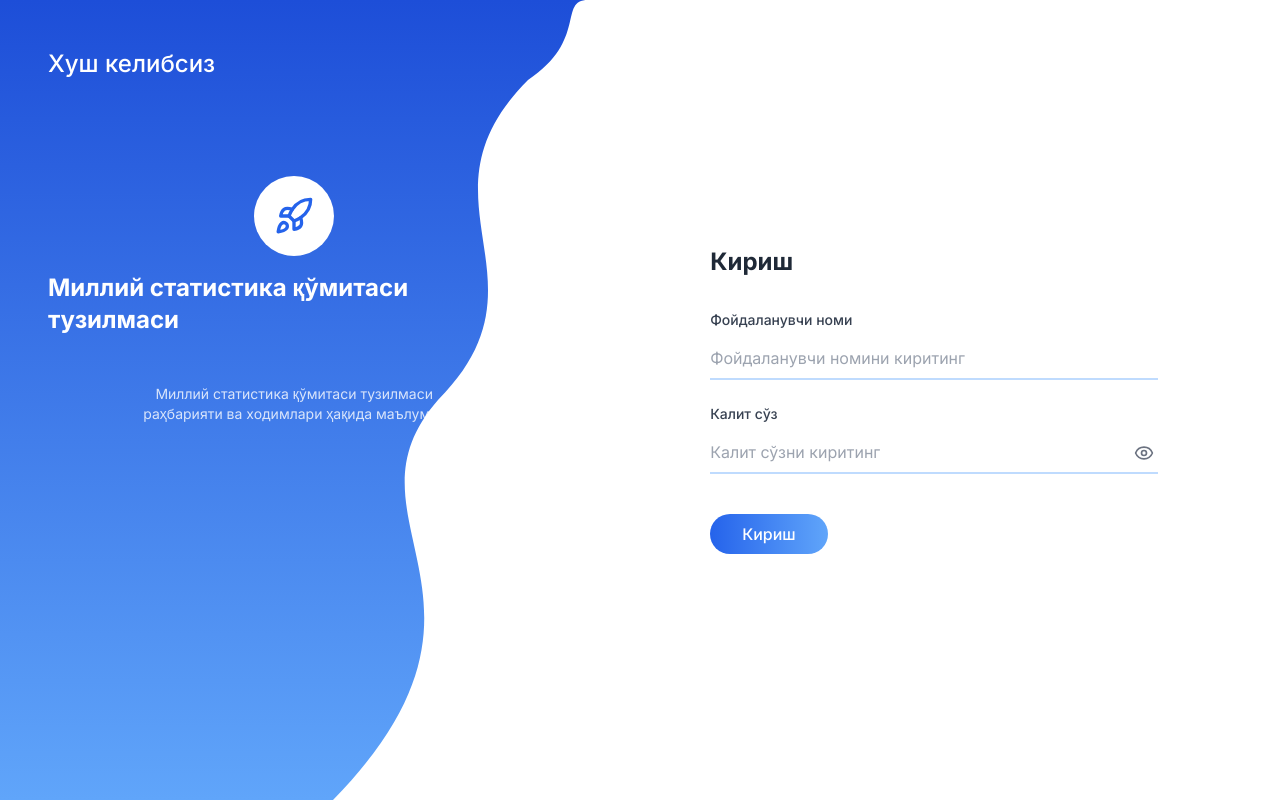
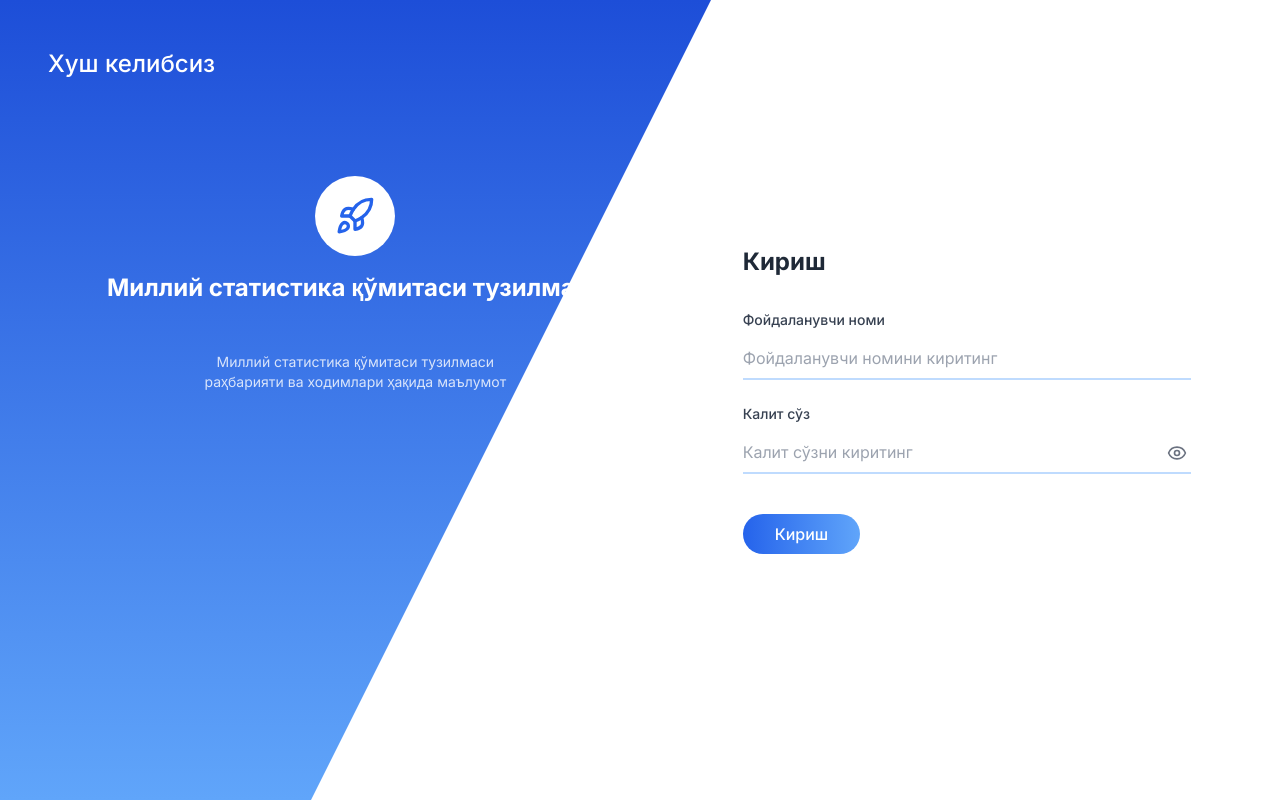
Before and after one commit to shohruzbekcoder007/tuzilma, a Next.js app: page /login in a window 1280 px wide. Built offline with nearby package versions, Linux system fonts and the light colour scheme.

Commit message:
login page design changes

```diff
--- a/app/login/page.tsx
+++ b/app/login/page.tsx
@@ -51,7 +51,7 @@ function LoginForm() {
   return (
     <div className="min-h-screen flex bg-white">
       {/* Left side - Blue panel with logo */}
-      <div className="w-[50%] relative min-h-screen bg-gradient-to-b from-blue-700 to-blue-400">
+      <div className="w-[75%] relative min-h-screen bg-gradient-to-b from-blue-700 to-blue-400">
         <div className="hidden md:block md:w-12/12 relative overflow-hidden">
           <div className="z-10 p-12 flex flex-col items-center text-white">
             <h1 className="text-2xl font-medium mb-12 self-start">Хуш келибсиз</h1>
@@ -69,7 +69,7 @@ function LoginForm() {
         </div>
 
         {/* Enhanced Wave divider for desktop */}
-        <div className="absolute top-0 bottom-0 right-[0] w-[300px] hidden md:block overflow-hidden">
+        {/* <div className="absolute top-0 bottom-0 right-[0] w-[300px] hidden md:block overflow-hidden">
           <svg
             height="100%"
             width="100%"
@@ -85,12 +85,15 @@ function LoginForm() {
               fill="white"
             />
           </svg>
+        </div> */}
+        <div className="absolute top-0 bottom-0 right-[0] w-[300px] h-screen border-l-[400px] border-l-transparent border-b-white-500 hidden md:block overflow-hidden" style={{borderBottom: "calc(100vh) solid white"}}>
+
         </div>
       </div>
 
 
       {/* Right side - Login form */}
-      <div className="w-full md:w-7/12 md:ml-auto flex items-center justify-center p-8 pt-32 md:pt-8">
+      <div className="w-full md:w-7/12 md:ml-auto flex items-center justify-start p-8 pt-32 md:pt-8">
         <div className="w-full max-w-md">
           <h2 className="text-2xl font-bold text-gray-800 mb-8">Кириш</h2>
 
```
